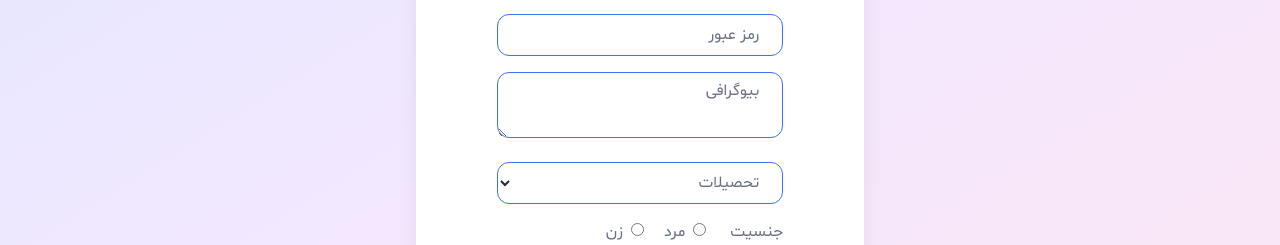
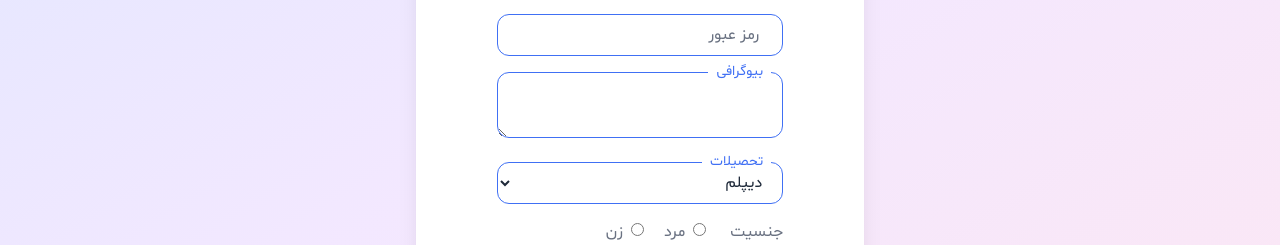
Before and after one commit to siamand-shirzad/reusableFormik, a React (Vite) app: page / in a window 1280 px wide. Shown: the part 348-593 px from the top of the page. Built offline with nearby package versions, Linux system fonts and the light colour scheme.

Commit message:
implementing-floating-label

```diff
--- a/package.json
+++ b/package.json
@@ -10,6 +10,7 @@
     "preview": "vite preview"
   },
   "dependencies": {
+    "@tailwindcss/forms": "^0.5.10",
     "@tailwindcss/vite": "^4.1.12",
     "formik": "^2.4.6",
     "react": "^19.1.1",
--- a/src/components/formikElements/Input.jsx
+++ b/src/components/formikElements/Input.jsx
@@ -1,7 +1,19 @@
-import { FastField, ErrorMessage } from 'formik';
+import { FastField, ErrorMessage, useFormikContext } from 'formik';
+import { useEffect, useState } from 'react';
 
 const Input = (props) => {
 	const { name, type, label } =props
+
+	const { values } = useFormikContext();
+
+  const [hasValue, setHasValue] = useState(false);
+
+  useEffect(() => {
+		setHasValue(!!values[name]);
+		console.log(values[name]);
+  }, [values[name]]);
+
+console.log(hasValue);
 
 	return (
 		<div className="relative w-3/4">
@@ -14,10 +26,11 @@ const Input = (props) => {
 
 			<label
 				htmlFor={name}
-				className="absolute right-4 top-1/2 -translate-y-1/2 bg-white dark:bg-[#1e2939] px-2 text-base font-light text-gray-500 transition-all duration-300
-        peer-focus:top-0 peer-focus:right-3 peer-focus:text-sm peer-focus:text-[#4070f4]
-        peer-placeholder-shown:top-1/2 peer-placeholder-shown:right-4 peer-placeholder-shown:text-base peer-placeholder-shown:text-gray-500
-				">
+				className={`absolute right-4 top-1/2 -translate-y-1/2 bg-white dark:bg-[#1e2939] px-2 text-base font-light text-gray-500 transition-all duration-300
+        peer-focus:top-0 peer-focus:right-3 peer-focus:text-sm peer-focus:text-[#4070f4] ${
+					hasValue? ' !top-0 !right-3 !text-sm ! !text-[#4070f4] ' : ''
+				}
+`}>
 				{label}
 			</label>
 
--- a/src/components/formikElements/Select.jsx
+++ b/src/components/formikElements/Select.jsx
@@ -20,10 +20,8 @@ const Select = (props) => {
 
       <label
         htmlFor={name}
-        className="absolute right-4 top-1/2 -translate-y-1/2 bg-white dark:bg-[#1e2939] px-2 text-base font-light text-gray-500 transition-all duration-300
-        peer-focus:top-0 peer-focus:right-3 peer-focus:text-sm peer-focus:text-[#4070f4]
-        peer-placeholder-shown:top-1/2 peer-placeholder-shown:right-4 peer-placeholder-shown:text-base peer-placeholder-shown:text-gray-500
-        ">
+        className="absolute  -translate-y-1/2 bg-white dark:bg-[#1e2939] px-2  font-light  transition-all duration-300
+        top-0 right-3 text-sm text-[#4070f4]">
         {label}
       </label>
 
--- a/src/components/formikElements/Textarea.jsx
+++ b/src/components/formikElements/Textarea.jsx
@@ -10,9 +10,8 @@ const Textarea = (props) => {
       <FastField as="textarea" id={name} name={name} className="peer dark:text-gray-300 text-gray-800 w-full bg-transparent outline-none px-4 py-2 rounded-xl border focus:border-2 border-[#4070f4] focus:shadow-md text-right"/>
       <label
 				htmlFor={name}
-				className="absolute right-4 top-1/4 -translate-y-1/2 bg-white dark:bg-[#1e2939] px-2 text-base font-light text-gray-500 transition-all duration-300
-        peer-focus:top-0 peer-focus:right-3 peer-focus:text-sm peer-focus:text-[#4070f4]
-        peer-placeholder-shown:top-1/2 peer-placeholder-shown:right-4 peer-placeholder-shown:text-base peer-placeholder-shown:text-gray-500">
+				 className="absolute  -translate-y-1/2 bg-white dark:bg-[#1e2939] px-2  font-light  transition-all duration-300
+        top-0 right-3 text-sm text-[#4070f4]">
 				{label}
 			</label>
 
```
Also changed, not shown: 1 other file (tests, documents, lock files or other folders).
